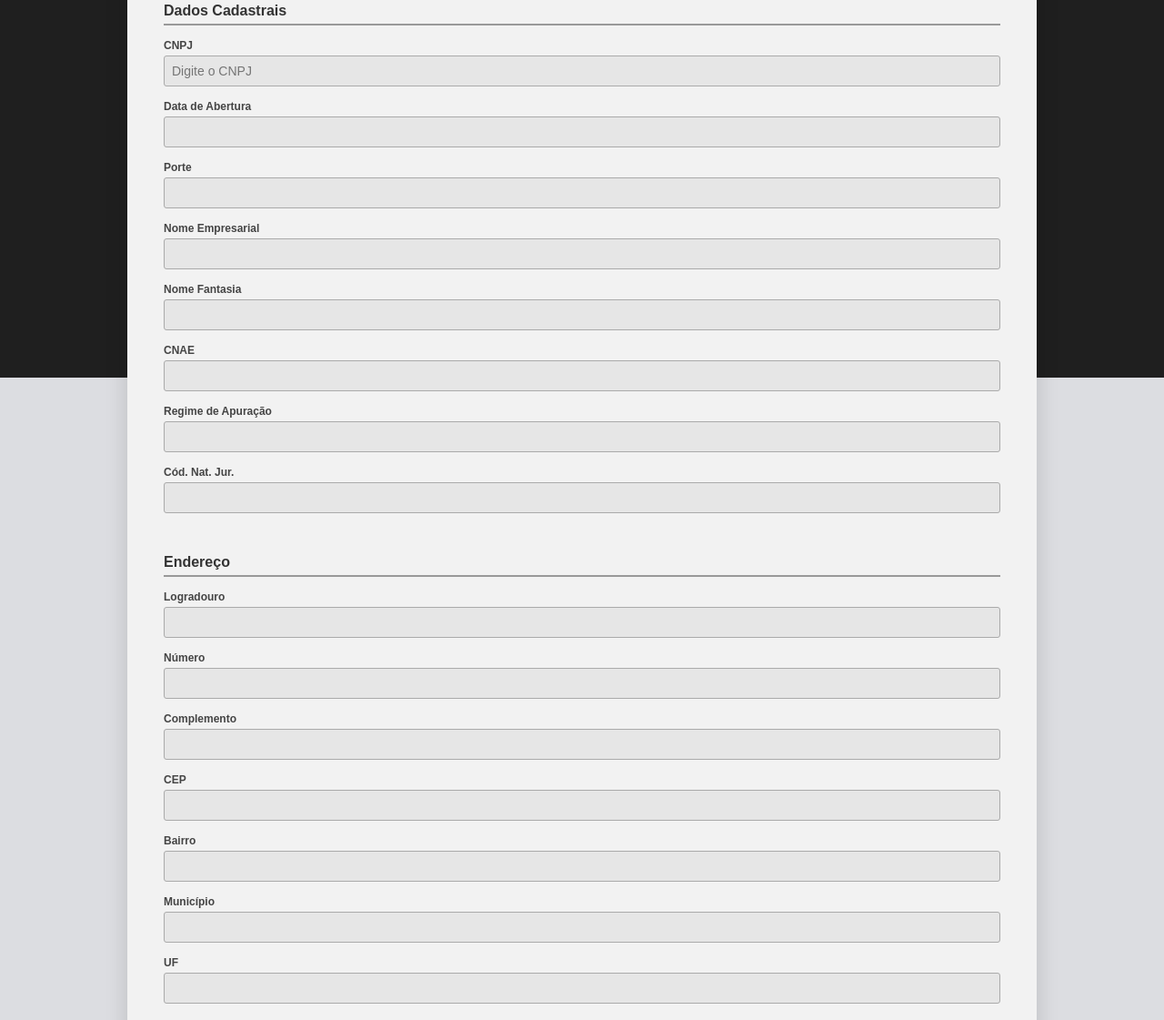
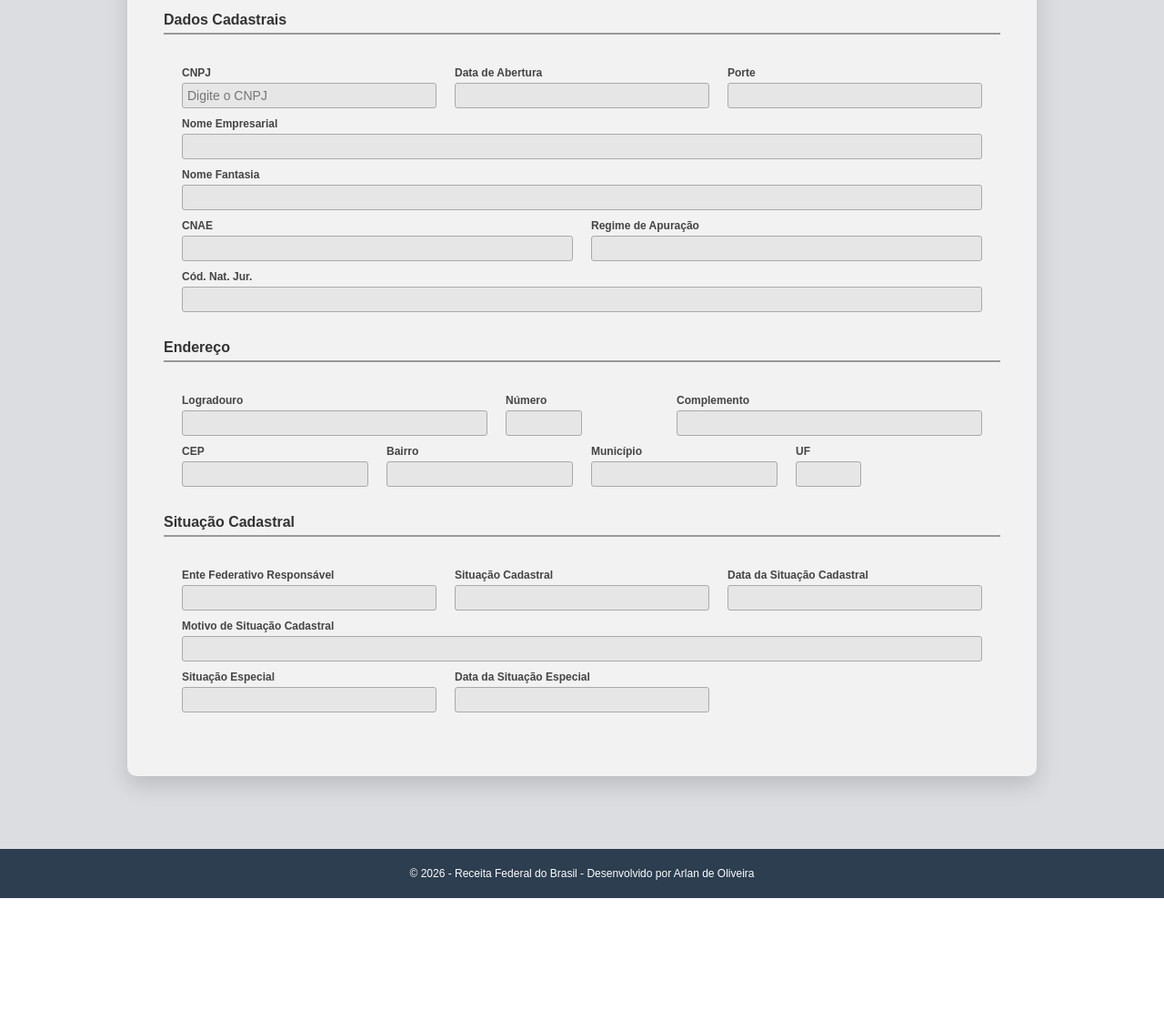
Before and after one commit to Arlan-O/Busca_CNPJ, a plain HTML site: page index.html in a window 1280 px wide. Shown: the part 327-1448 px from the top of the page at 91% size. After the commit the page ends 1314 px from the top, so only its background shows below. Drawn offline with Linux system fonts and the light colour scheme.

Commit message:
mundança no layout do form

```diff
--- a/index.html
+++ b/index.html
@@ -1,6 +1,6 @@
-
 <!DOCTYPE html>
 <html lang="pt-BR">
+
 <head>
     <meta charset="UTF-8">
     <meta name="viewport" content="width=device-width, initial-scale=1.0">
@@ -11,6 +11,7 @@
     <link rel="stylesheet" href="style.css">
     <title>Comprovante de Inscrição e Situação Cadastral</title>
 </head>
+
 <body>
 
     <header>
@@ -19,6 +20,14 @@
             <p>COMPROVANTE DE INSCRIÇÃO E DE SITUAÇÃO CADASTRAL</p>
         </div>
 
+
+    </header>
+
+    <main>
+        <form>
+
+            <!-- Dados Cadastrais -->
+            <section aria-labelledby="dados-cadastrais">
                 <div class="cabecalho-documento">
                     <img src="assets/Img/BRASAO 1.png" alt="Brasão da República Federativa do Brasil">
                     <div>
@@ -26,18 +35,12 @@
                         <h2>Cadastro Nacional da Pessoa Jurídica</h2>
                     </div>
                 </div>
-    </header>
-
-    <main>
-        <form>
-
-            <!-- Dados Cadastrais -->
-            <section aria-labelledby="dados-cadastrais">
                 <h3 id="dados-cadastrais">Dados Cadastrais</h3>
 
                 <fieldset>
                     <legend>Identificação</legend>
 
+                    <div class="identificacao">
                         <div>
                             <label for="cnpj">CNPJ</label>
                             <input type="text" id="cnpj" name="cnpj" placeholder="Digite o CNPJ">
@@ -52,17 +55,17 @@
                             <label for="porte">Porte</label>
                             <input type="text" id="porte" name="porte">
                         </div>
-
-                    <div>
+                    </div>
+                    <div class="nome-empresa">
                         <label for="nome-empresarial">Nome Empresarial</label>
                         <input type="text" id="nome-empresarial" name="nome-empresarial">
                     </div>
 
-                    <div>
+                    <div class="nome-empresa">
                         <label for="nome-fantasia">Nome Fantasia</label>
                         <input type="text" id="nome-fantasia" name="nome-fantasia">
                     </div>
-
+                    <div class="cnae-apura">
                         <div>
                             <label for="cnae">CNAE</label>
                             <input type="text" id="cnae" name="cnae">
@@ -72,8 +75,8 @@
                             <label for="regime-apuracao">Regime de Apuração</label>
                             <input type="text" id="regime-apuracao" name="regime-apuracao">
                         </div>
-
-                    <div>
+                    </div>
+                    <div class="cod-natureza">
                         <label for="natureza-juridica">Cód. Nat. Jur.</label>
                         <input type="text" id="natureza-juridica" name="natureza-juridica">
                     </div>
@@ -87,7 +90,7 @@
 
                 <fieldset>
                     <legend>Localização</legend>
-
+                    <div class="end-completo">
                         <div>
                             <label for="logradouro">Logradouro</label>
                             <input type="text" id="logradouro" name="logradouro">
@@ -102,7 +105,8 @@
                             <label for="complemento">Complemento</label>
                             <input type="text" id="complemento" name="complemento">
                         </div>
-
+                    </div>
+                    <div class="end-adicionais">
                         <div>
                             <label for="cep">CEP</label>
                             <input type="text" id="cep" name="cep">
@@ -122,7 +126,7 @@
                             <label for="uf">UF</label>
                             <input type="text" id="uf" name="uf" maxlength="2">
                         </div>
-
+                    </div>
                 </fieldset>
             </section>
 
@@ -132,7 +136,7 @@
 
                 <fieldset>
                     <legend>Status</legend>
-
+                    <div class="sit-cad">
                         <div>
                             <label for="ente-responsavel">Ente Federativo Responsável</label>
                             <input type="text" id="ente-responsavel" name="ente-responsavel">
@@ -147,12 +151,12 @@
                             <label for="data-situacao">Data da Situação Cadastral</label>
                             <input type="text" id="data-situacao" name="data-situacao">
                         </div>
-
-                    <div>
+                    </div>
+                    <div class="motivo-sit-cad">
                         <label for="motivo-situacao">Motivo de Situação Cadastral</label>
                         <input type="text" id="motivo-situacao" name="motivo-situacao">
                     </div>
-
+                    <div class="sit-cad">
                         <div>
                             <label for="situacao-especial">Situação Especial</label>
                             <input type="text" id="situacao-especial" name="situacao-especial">
@@ -162,7 +166,7 @@
                             <label for="data-situacao-especial">Data da Situação Especial</label>
                             <input type="text" id="data-situacao-especial" name="data-situacao-especial">
                         </div>
-
+                    </div>
                 </fieldset>
             </section>
 
@@ -170,8 +174,9 @@
     </main>
 
     <footer>
-        <p>&copy; 2026 - Receita Federal do Brasil</p>
+        <p>&copy; 2026 - Receita Federal do Brasil - Desenvolvido por Arlan de Oliveira</p>
     </footer>
 
 </body>
+
 </html>
--- a/style.css
+++ b/style.css
@@ -7,12 +7,21 @@
 
 body {
   font-family: Arial, Helvetica, sans-serif;
-    background: linear-gradient(to bottom, #1f1f1f 0%, #1f1f1f 35%, #dcdde1 35%, #dcdde1 100%);
   color: #333;
 }
 
 /* TOPO */
+header {
+  background: #2c3e50;
+  padding-bottom: 5px;
+}
+
 .topo-sistema {
+  display: flex;
+  align-items: center;
+  justify-content: center;
+  /* flex-direction: column; */
+  gap: 25px;
   text-align: center;
   padding: 30px 0 10px;
   color: #fff;
@@ -24,7 +33,7 @@ body {
 }
 
 .topo-sistema p {
-    font-size: 14px;
+  font-size: 18px;
   letter-spacing: 1px;
 }
 
@@ -33,6 +42,7 @@ main {
   display: flex;
   justify-content: center;
   padding: 40px 20px 80px;
+  background-color: #dcdde1;
 }
 
 form {
@@ -41,7 +51,7 @@ form {
   max-width: 1000px;
   padding: 40px;
   border-radius: 10px;
-    box-shadow: 0 10px 25px rgba(0,0,0,0.15);
+  box-shadow: 0 10px 25px rgba(0, 0, 0, 0.15);
 }
 
 /* CABEÇALHO DOCUMENTO */
@@ -52,12 +62,11 @@ form {
   justify-content: center;
   text-align: center;
   margin-bottom: 30px;
-    color: #dcdde1;
+  color: #2c3e50;
 }
 
 .cabecalho-documento img {
-    width: 70px;
-
+  width: 100px;
 }
 
 .cabecalho-documento h1 {
@@ -70,10 +79,131 @@ form {
   font-weight: normal;
 }
 
+.identificacao {
+  display: grid;
+  grid-template-columns: repeat(3, 1fr);
+  gap: 15px 20px;
+}
+.identificacao input {
+  width: 100%;
+  padding: 5px;
+  border: 1px solid #aaa;
+  background: #e6e6e6;
+  border-radius: 3px;
+  font-size: 14px;
+}
+
+.nome-empresa {
+  display: grid;
+  grid-template-columns: repeat(1, 1fr);
+  gap: 0 20px;
+}
+
+.nome-empresa input {
+  width: 100%;
+  padding: 5px;
+  border: 1px solid #aaa;
+  background: #e6e6e6;
+  border-radius: 3px;
+  font-size: 14px;
+}
+
+.cnae-apura {
+  display: grid;
+  grid-template-columns: repeat(2, 1fr);
+  gap: 15px 20px;
+}
+.cnae-apura input {
+  width: 100%;
+  padding: 5px;
+  border: 1px solid #aaa;
+  background: #e6e6e6;
+  border-radius: 3px;
+  font-size: 14px;
+}
+
+cod-natureza {
+  display: grid;
+  grid-template-columns: repeat(1, 1fr);
+  gap: 0 20px;
+}
+
+.cod-natureza input {
+  width: 100%;
+  padding: 5px;
+  border: 1px solid #aaa;
+  background: #e6e6e6;
+  border-radius: 3px;
+  font-size: 14px;
+}
+
+.end-completo {
+  display: grid;
+  grid-template-columns: 2fr 1fr 2fr;
+  gap: 15px 20px;
+}
+
+.end-completo input {
+  width: 100%;
+  padding: 5px;
+  border: 1px solid #aaa;
+  background: #e6e6e6;
+  border-radius: 3px;
+  font-size: 14px;
+}
+
+#numero {
+  width: 50%;
+}
+#uf {
+  width: 35%;
+}
+
+.end-adicionais {
+  display: grid;
+  grid-template-columns: repeat(4, 1fr);
+  gap: 15px 20px;
+}
+
+.end-adicionais input {
+  width: 100%;
+  padding: 5px;
+  border: 1px solid #aaa;
+  background: #e6e6e6;
+  border-radius: 3px;
+  font-size: 14px;
+}
+
+.sit-cad {
+  display: grid;
+  grid-template-columns: repeat(3, 1fr);
+  gap: 15px 20px;
+}
+.sit-cad input {
+  width: 100%;
+  padding: 5px;
+  border: 1px solid #aaa;
+  background: #e6e6e6;
+  border-radius: 3px;
+  font-size: 14px;
+}
+
+#motivo-situacao {
+  width: 100%;
+}
+
+.motivo-sit-cad input {
+  width: 100%;
+  padding: 5px;
+  border: 1px solid #aaa;
+  background: #e6e6e6;
+  border-radius: 3px;
+  font-size: 14px;
+}
 /* SEÇÕES */
-section {
+/* section {
   margin-bottom: 30px;
-}
+} */
 
 section h3 {
   font-size: 16px;
@@ -86,6 +216,7 @@ section h3 {
 /* FIELDSET */
 fieldset {
   border: none;
+  padding: 20px;
 }
 
 legend {
@@ -94,7 +225,7 @@ legend {
 
 /* GRID PADRÃO */
 fieldset > div {
-    margin-bottom: 15px;
+  margin-bottom: 10px;
 }
 
 label {
@@ -105,76 +236,17 @@ label {
   color: #444;
 }
 
-input {
-    width: 100%;
-    padding: 8px;
-    border: 1px solid #aaa;
-    background: #e6e6e6;
-    border-radius: 3px;
-    font-size: 14px;
-}
-
-/* GRID ESPECÍFICO POR SEÇÃO */
-
-/* Identificação */
-#dados-cadastrais fieldset {
-    display: grid;
-    grid-template-columns: repeat(3, 1fr);
-    gap: 15px 20px;
-}
-
-#dados-cadastrais fieldset div:nth-child(4),
-#dados-cadastrais fieldset div:nth-child(5),
-#dados-cadastrais fieldset div:nth-child(8) {
-    grid-column: span 3;
-}
-
-#dados-cadastrais fieldset div:nth-child(6) {
-    grid-column: span 2;
-}
-
-/* Endereço */
-#endereco fieldset {
-    display: grid;
-    grid-template-columns: 2fr 1fr 2fr;
-    gap: 15px 20px;
-}
-
-#endereco fieldset div:nth-child(4),
-#endereco fieldset div:nth-child(5),
-#endereco fieldset div:nth-child(6),
-#endereco fieldset div:nth-child(7) {
-    grid-column: span 1;
-}
-
-/* Situação Cadastral */
-#situacao-cadastral fieldset {
-    display: grid;
-    grid-template-columns: repeat(3, 1fr);
-    gap: 15px 20px;
-}
-
-#situacao-cadastral fieldset div:nth-child(1) {
-    grid-column: span 2;
-}
-
-#situacao-cadastral fieldset div:nth-child(4),
-#situacao-cadastral fieldset div:nth-child(5),
-#situacao-cadastral fieldset div:nth-child(6) {
-    grid-column: span 1;
-}
-
 /* FOOTER */
 footer {
   text-align: center;
   padding: 20px;
   font-size: 12px;
-    color: #666;
+  color: #fff;
+  background-color: #2c3e50;
 }
 
 /* RESPONSIVO */
 @media (max-width: 900px) {
-
   #dados-cadastrais fieldset,
   #endereco fieldset,
   #situacao-cadastral fieldset {
```
Lines whose indentation alone changed are shown as unchanged.
